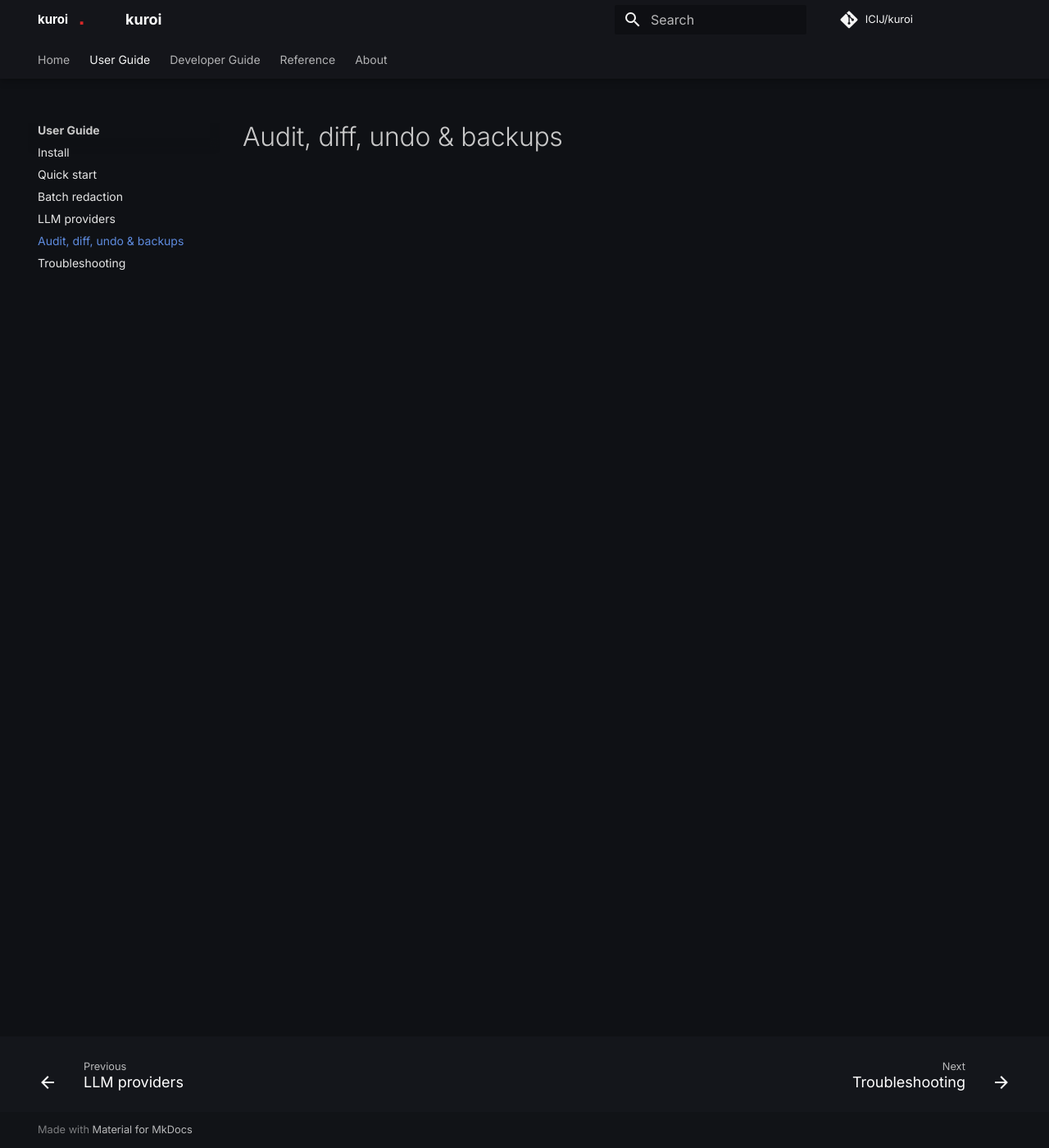
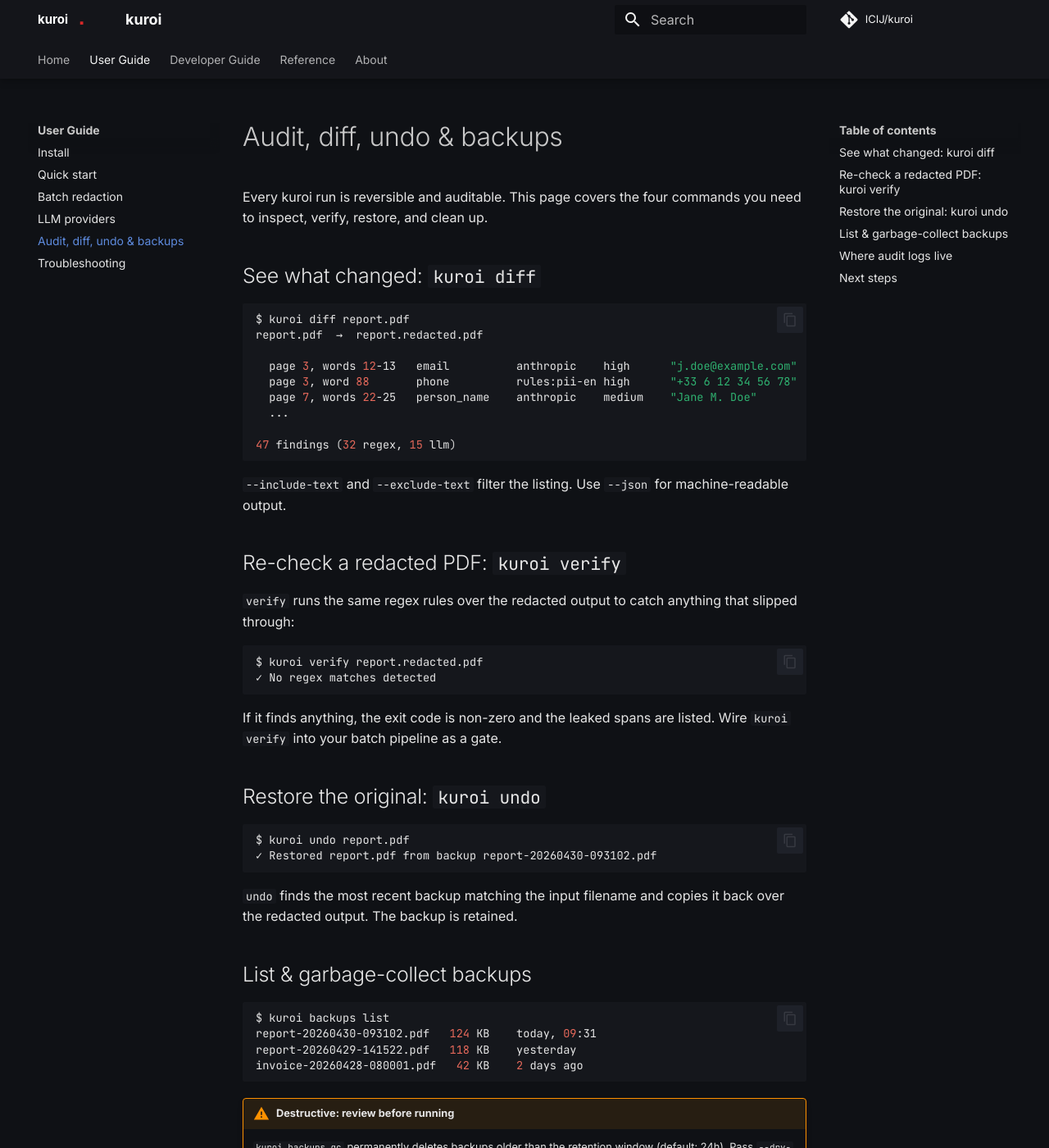
Before and after one commit to ICIJ/kuroi, an MkDocs documentation site: the page built from docs/user-guide/audit-and-undo.md, in a window 1280 px wide and 1400 px high. Shown: the whole window at 82% size. Built offline with MkDocs 1.6.1 and Material for MkDocs 9.7.7, drawn with Linux system fonts in a browser that asks for light colours; comment, search, counter and statistics services are not loaded; some of the changed text lies outside the part shown.

Commit message:
docs: write audit, diff, undo and backups guide

````diff
--- a/docs/user-guide/audit-and-undo.md
+++ b/docs/user-guide/audit-and-undo.md
@@ -1 +1,90 @@
 # Audit, diff, undo & backups
+
+Every kuroi run is reversible and auditable. This page covers the four
+commands you need to inspect, verify, restore, and clean up.
+
+## See what changed: `kuroi diff`
+
+```sh
+$ kuroi diff report.pdf
+report.pdf  →  report.redacted.pdf
+
+  page 3, words 12-13   email          anthropic    high      "j.doe@example.com"
+  page 3, word 88       phone          rules:pii-en high      "+33 6 12 34 56 78"
+  page 7, words 22-25   person_name    anthropic    medium    "Jane M. Doe"
+  ...
+
+47 findings (32 regex, 15 llm)
+```
+
+`--include-text` and `--exclude-text` filter the listing. Use `--json`
+for machine-readable output.
+
+## Re-check a redacted PDF: `kuroi verify`
+
+`verify` runs the same regex rules over the redacted output to catch
+anything that slipped through:
+
+```sh
+$ kuroi verify report.redacted.pdf
+✓ No regex matches detected
+```
+
+If it finds anything, the exit code is non-zero and the leaked spans are
+listed. Wire `kuroi verify` into your batch pipeline as a gate.
+
+## Restore the original: `kuroi undo`
+
+```sh
+$ kuroi undo report.pdf
+✓ Restored report.pdf from backup report-20260430-093102.pdf
+```
+
+`undo` finds the most recent backup matching the input filename and
+copies it back over the redacted output. The backup is retained.
+
+## List & garbage-collect backups
+
+```sh
+$ kuroi backups list
+report-20260430-093102.pdf   124 KB    today, 09:31
+report-20260429-141522.pdf   118 KB    yesterday
+invoice-20260428-080001.pdf   42 KB    2 days ago
+```
+
+!!! warning "Destructive: review before running"
+    `kuroi backups gc` permanently deletes backups older than the retention
+    window (default: 24h). Pass `--dry-run` first to preview.
+
+```sh
+$ kuroi backups gc --dry-run
+Would delete 3 backups (oldest: 2 days ago)
+
+$ kuroi backups gc
+Deleted 3 backups, 318 KB freed.
+```
+
+Tune retention with:
+
+```sh
+$ kuroi config set backup_retention_hours 168   # one week
+```
+
+## Where audit logs live
+
+Each run writes a JSONL record to:
+
+```
+~/.local/state/kuroi/audit/<input-hash>/<run-id>.jsonl
+```
+
+One line per finding. The schema lives in
+`src/kuroi/core/audit_records.py`. Use
+`kuroi config set audit_include_text true` if you want the matched
+snippets stored in the audit log (off by default — opt-in because audit
+logs themselves can be sensitive).
+
+## Next steps
+
+- [Troubleshooting](troubleshooting.md) — when `kuroi verify` flags a leak.
+- [Configuration](../reference/config.md) — every audit/backup setting.
````
